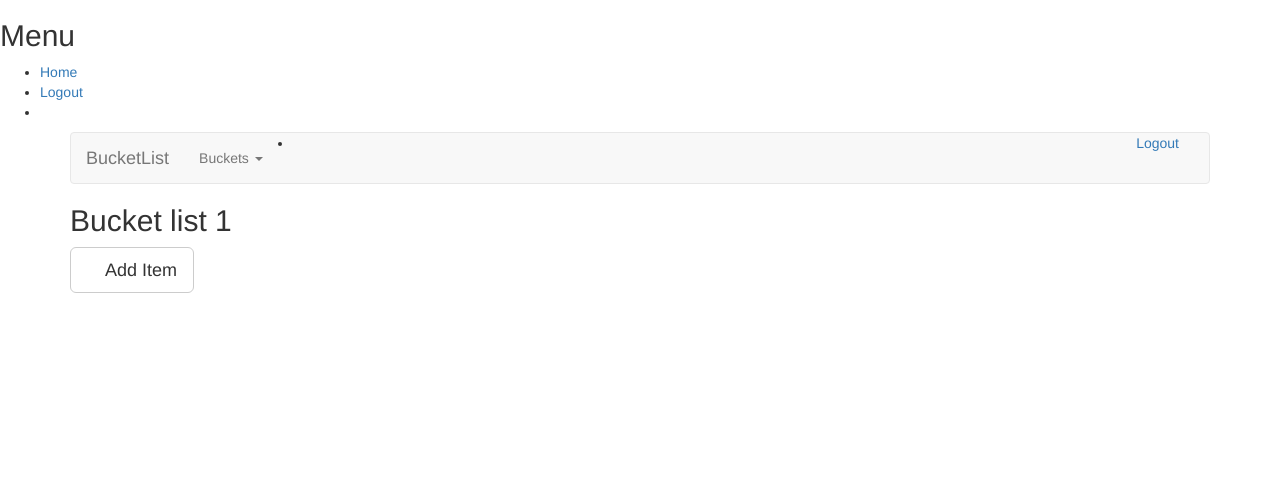
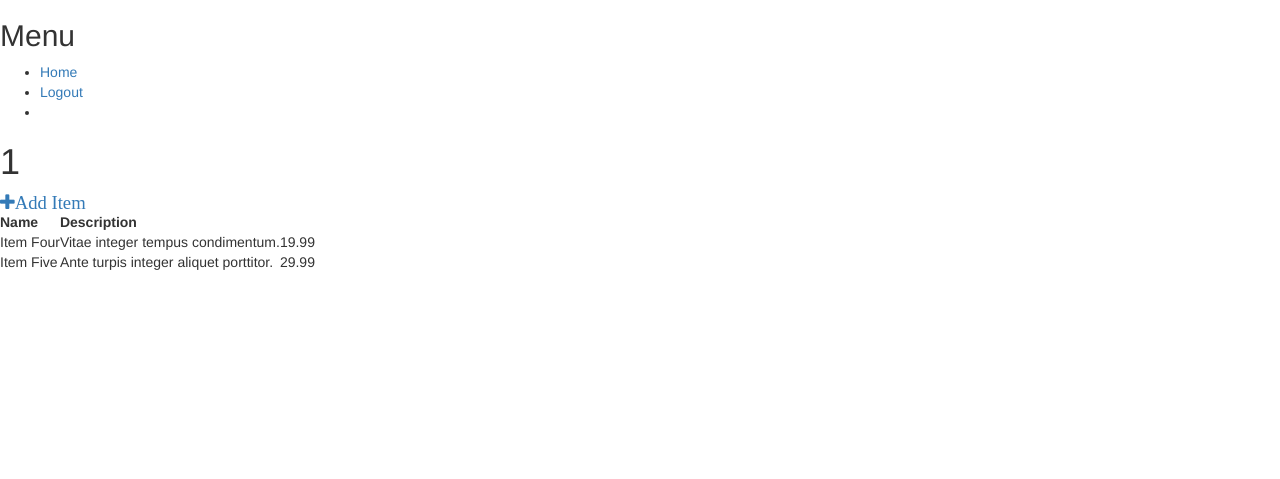
Before and after one commit to sarahmbaka/Bucketlist, a Flask app: page /bucketlist/1 in a window 1280 px wide. Shown: the part 321-800 px from the top of the page. Run offline with Flask 2, Linux system fonts and the light colour scheme; some libraries are stand-ins or nearby versions; some web fonts are replaced.

Commit message:
[CHORE] Edit bucket list items page

```diff
--- a/app/templates/items.html
+++ b/app/templates/items.html
@@ -1,185 +1,47 @@
 {% extends "base.html" %}
 {% block  body %}
-      <div class="container">
+
+				<!-- Main -->
+					<div id="main">
+						<div class="inner">
+							<h1 >{{bucket}}</h1>
+							<div class="table-wrapper">
+                                <a class="icon fa fa-plus fa-lg"  data-toggle="modal" data-target="#additem">Add Item</a>
+								<table class="alt">
+									<thead>
+										<tr>
+											<th>Name</th>
+											<th>Description</th>
+											<th></th>
+										</tr>
+									</thead>
+									<tbody>
+									{% for item in bucketitem %}
+										<tr>
+											<td> {{ item.name }}</td>
+											<td> {{ item.description }}</td>
+											<td><i class="fa fa-pencil-square-o" aria-hidden="true" data-toggle="modal" data-target="#edititem"></i>
+											<a href="/delitem/{{ item.name }}">  <i class="fa fa-trash-o" aria-hidden="true"></i>
+											</a></td>
+										</tr>
+									{% endfor %}
 
 
+										<tr>
+											<td>Item Four</td>
+											<td>Vitae integer tempus condimentum.</td>
+											<td>19.99</td>
+										</tr>
+										<tr>
+											<td>Item Five</td>
+											<td>Ante turpis integer aliquet porttitor.</td>
+											<td>29.99</td>
+										</tr>
+									</tbody>
 
-        <nav class="navbar navbar-default">
-          <div class="container-fluid">
-            <!-- Brand and toggle get grouped for better mobile display -->
-            <div class="navbar-header">
-              <button type="button" class="navbar-toggle collapsed" data-toggle="collapse" data-target="#bs-example-navbar-collapse-1" aria-expanded="false">
-                <span class="sr-only">Toggle navigation</span>
-                <span class="icon-bar"></span>
-                <span class="icon-bar"></span>
-                <span class="icon-bar"></span>
-              </button>
-              <a class="navbar-brand" href="#">BucketList</a>
-            </div>
-
-            <!-- Collect the nav links, forms, and other content for toggling -->
-            <div class="collapse navbar-collapse" id="bs-example-navbar-collapse-1">
-              <ul class="nav navbar-nav">
-
-                <li class="dropdown">
-                  <a href="#" class="dropdown-toggle active" data-toggle="dropdown" role="button" aria-haspopup="true" aria-expanded="false">Buckets <span class="caret"></span></a>
-                  <ul class="dropdown-menu">
-                    <li><a href="#" data-toggle="modal" data-target="#myModal">Add new</a></li>
-                    <li><a href="#">View All</a></li>
-                  </ul>
-                </li>
-              </ul>
-              <li><a href="#" style="float:right;" data-toggle="modal" data-target="#additem">Logout</a></li>
-            </div><!-- /.navbar-collapse -->
-          </div><!-- /.container-fluid -->
-        </nav>
-
-
-
-          <h2>Bucket list 1</h2>
-              <button type="button" class="btn btn-default btn-lg" data-toggle="modal" data-target="#additem">
-                <span class="glyphicon glyphicon-plus-sign" aria-hidden="true"></span> Add Item
-              </button>
-          {% for item in bucketitem %}
-          <div class="panel-group">
-            <div class="panel panel-default">
-              <div class="panel-heading item-done">
-                <h4 class="panel-title">
-                  <span class="glyphicon glyphicon-ok-circle" style="color:green"></span> &nbsp; <a data-toggle="collapse" href=#{{ item.name }}>{{ item.name }}</a>
-                </h4>
-              </div>
-              <div id={{ item.name }} class="panel-collapse collapse">
-                <div class="panel-body">
-                  <div class="row">
-                    <div class="col-md-12">
-                      <input type="checkbox" checked="checked" /> Done |   <span class="glyphicon glyphicon-edit" data-toggle="modal" data-target="#edititem" style="color:orange">Edit | <span class="glyphicon glyphicon-trash" data-toggle="modal" data-target="#delete" style="color:blue">Delete
-                    </div>
-                  </div>
-
-                  <hr />
-                  <div class="row">
-                    <div class="col-md-12">
-                      {{ item.name }}
-                    </div>
-                  </div>
-                </div>
-
-              </div>
-            </div>
-          </div>
-
-          {% endfor %}
-
-
-
-
-
-
-
-
-
-
-      </div>
-
-
-
-      <!-- start MODEL -->
-      <div class="modal fade" id="additem" role="dialog">
-        <div class="modal-dialog">
-
-          <!-- Modal content-->
-          <div class="modal-content">
-            <div class="modal-header">
-              <button type="button" class="close" data-dismiss="modal">&times;</button>
-              <h4 class="modal-title">New Item</h4>
-            </div>
-            <div class="modal-body">
-              <form action="/additem" method="post">
-                <input type="text" class="zocial-dribbble" placeholder=" Bucket Name" name="bucketname"/>
-                 <input type="text" class="zocial-dribbble" placeholder=" Bucket Description" name="bucketdesc"/>
-                 <input type="submit" value="Add Item"/>
-               </form>
-            </div>
-            <div class="modal-footer">
-              <button type="button" class="btn btn-default" data-dismiss="modal">Close</button>
-            </div>
-          </div>
-        </div>
-      </div>
-      <!-- end MODEL -->
-
-      <!-- start MODEL -->
-      <div class="modal fade" id="edititem" role="dialog">
-        <div class="modal-dialog">
-
-          <!-- Modal content-->
-          <div class="modal-content">
-            <div class="modal-header">
-              <button type="button" class="close" data-dismiss="modal">&times;</button>
-              <h4 class="modal-title">Edit Item</h4>
-            </div>
-            <div class="modal-body">
-              <div class="form">
-                <input type="text" class="zocial-dribbble" placeholder=" Item Name" />
-                 <input type="text" class="zocial-dribbble" placeholder=" Item Description" />
-                 <input type="submit" value="Edit" />
-              </div>
-            </div>
-            <div class="modal-footer">
-              <button type="button" class="btn btn-default" data-dismiss="modal">Close</button>
-            </div>
-          </div>
-        </div>
-      </div>
-      <!-- end MODEL -->
-
-      <!-- start MODEL -->
-      <div class="modal fade" id="delete" role="dialog">
-        <div class="modal-dialog">
-
-          <!-- Modal content-->
-          <div class="modal-content">
-            <div class="modal-header">
-              <button type="button" class="close" data-dismiss="modal">&times;</button>
-              <h4 class="modal-title">Delete Item</h4>
-            </div>
-            <div class="modal-body">
-              <p>Are you sure you want to delete these item?</p>
-            </div>
-            <div class="modal-footer">
-              <button type="button" class="btn btn-default" data-dismiss="modal">Close</button>
-            </div>
-          </div>
-        </div>
-      </div>
-      <!-- end MODEL -->
-
-
-       <!-- start MODEL -->
-      <div class="modal fade" id="myModal" role="dialog">
-        <div class="modal-dialog">
-
-          <!-- Modal content-->
-          <div class="modal-content">
-            <div class="modal-header">
-              <button type="button" class="close" data-dismiss="modal">&times;</button>
-              <h4 class="modal-title">Add Bucket</h4>
-            </div>
-            <div class="modal-body">
-            <form action="/additem" method="post">
-                <input type="text" class="zocial-dribbble" placeholder=" Bucket Name" name="bucketname"/>
-                 <input type="text" class="zocial-dribbble" placeholder=" Bucket Description" name="bucketdesc"/>
-                 <input type="submit" value="Add Bucket"/>
-               </form>
-            </div>
-            <div class="modal-footer">
-              <button type="button" class="btn btn-default" data-dismiss="modal">Close</button>
-            </div>
-          </div>
-        </div>
-      </div>
-      <!-- end MODEL -->
-      <script src="/static/js/jquery-3.2.1.min.js"></script>
-    <script src="/static/js/bootstrap.min.js"></script>
+								</table>
+							</div>
+						</div>
+					</div>
 
 {% endblock %}
```
